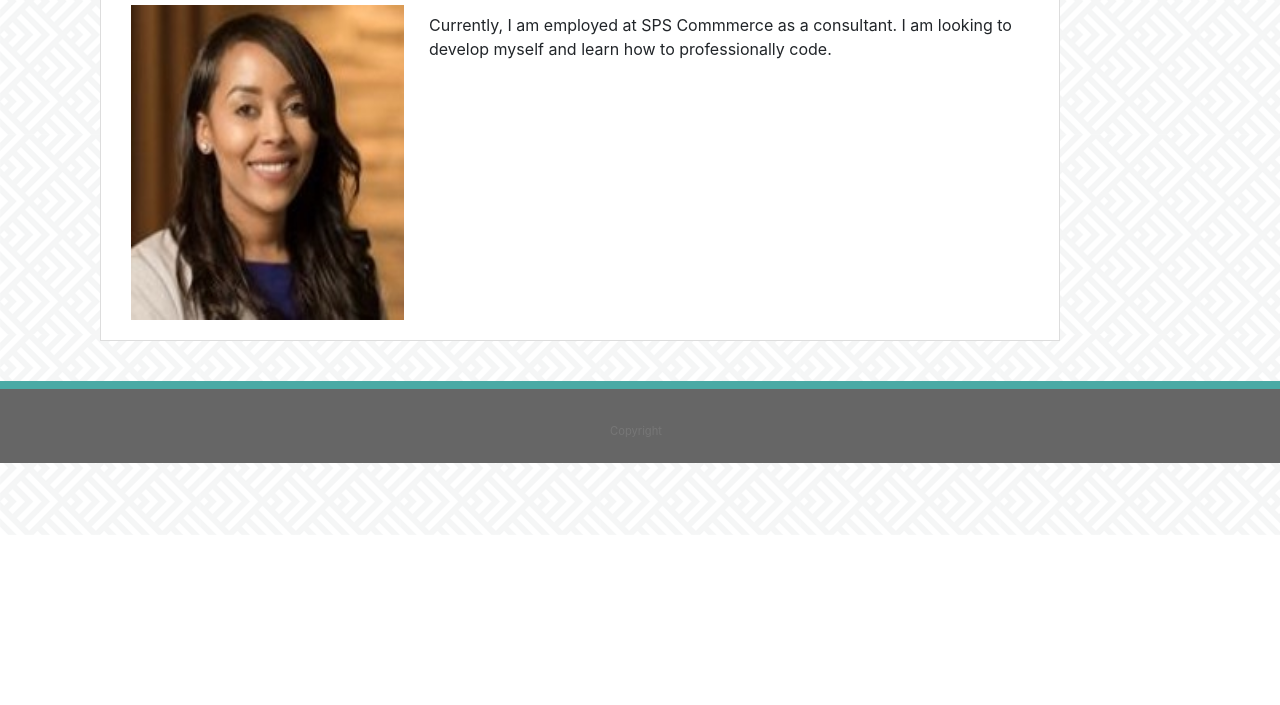
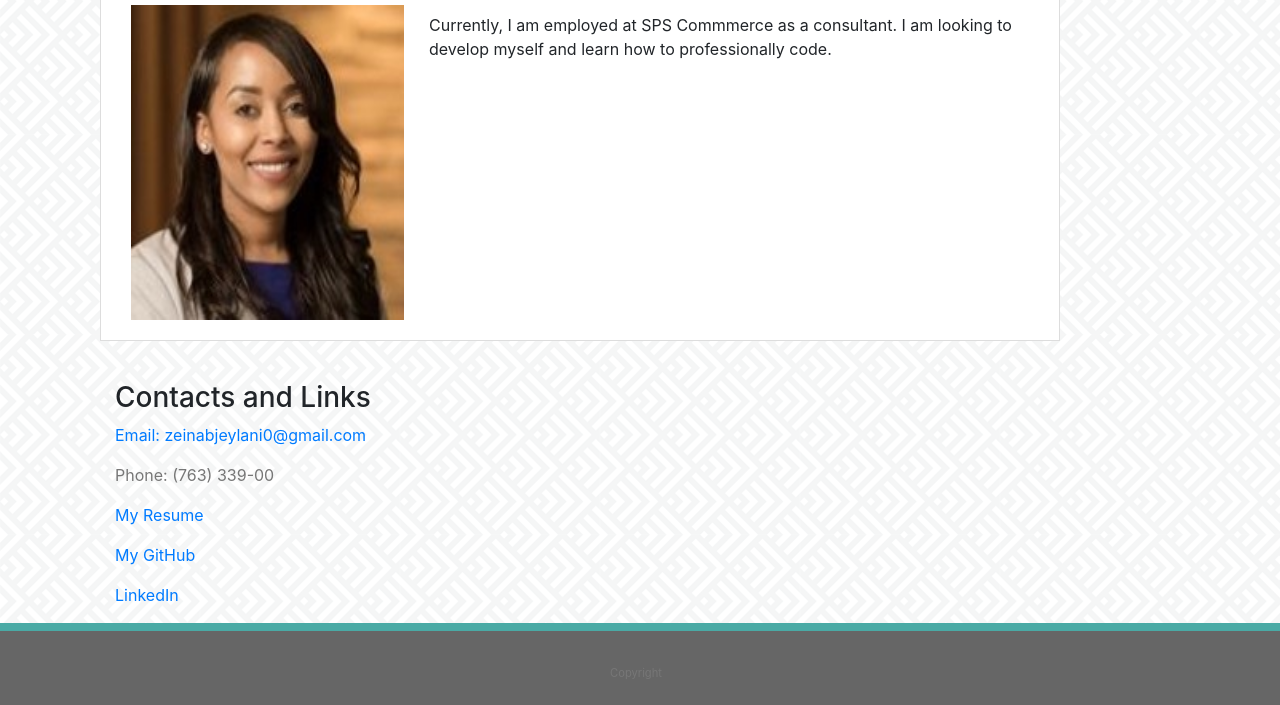
Before and after one commit to zeinab10/Bootsrap-Media-Query-, a plain HTML site: page index.html in a window 1280 px wide. Shown: the part 265-970 px from the top of the page. Before the commit the page ends 800 px from the top, so only its background shows below. Drawn offline with nearby package versions, Linux system fonts and the light colour scheme.

Commit message:
updated info

```diff
--- a/index.html
+++ b/index.html
@@ -48,7 +48,15 @@
                            </p>
                     </div>
                 </div>
-            </section>
+            </section class=links>
+            <div class="col-sm-12">
+                <h3>Contacts and Links</h3>
+                <p><a href="mailto:zeinabjeylani0@gmail.com">Email: zeinabjeylani0@gmail.com</a></p>
+                <p id="phone">Phone: (763) 339-00</p>
+                <p><a href="assets/images/Zeinab Jeylani Resume.pdf" target="_blank">My Resume</a></p>
+                <p><a href="https://github.com/zeinab10" target="_blank">My GitHub</a></p>
+                <p><a href="https://www.linkedin.com/in/https://www.linkedin.com/in/zeinab-jeylani-mha-355bb1105/" target="_blank">LinkedIn</a></p>
+            </div>
         </div>
     </div>
     </div>
```
Also changed, not shown: 1 other file.
